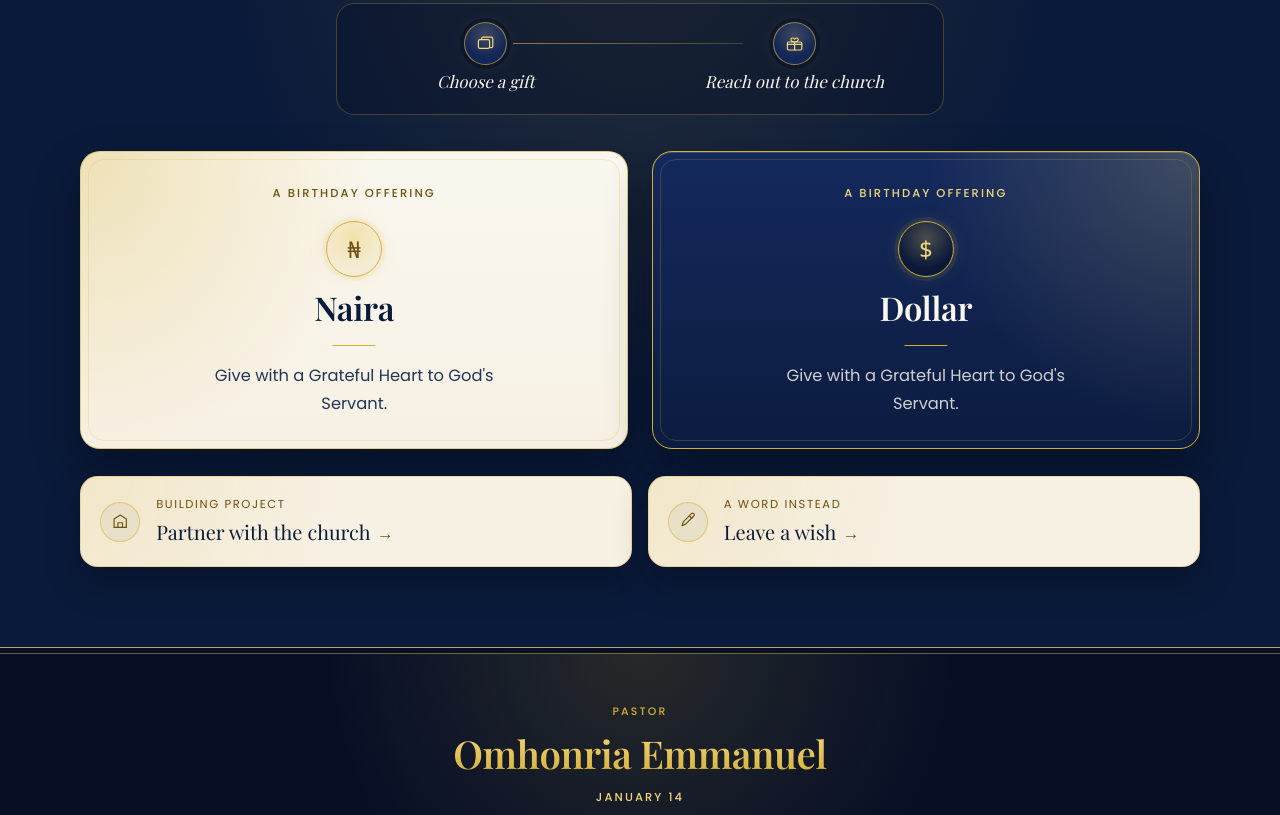
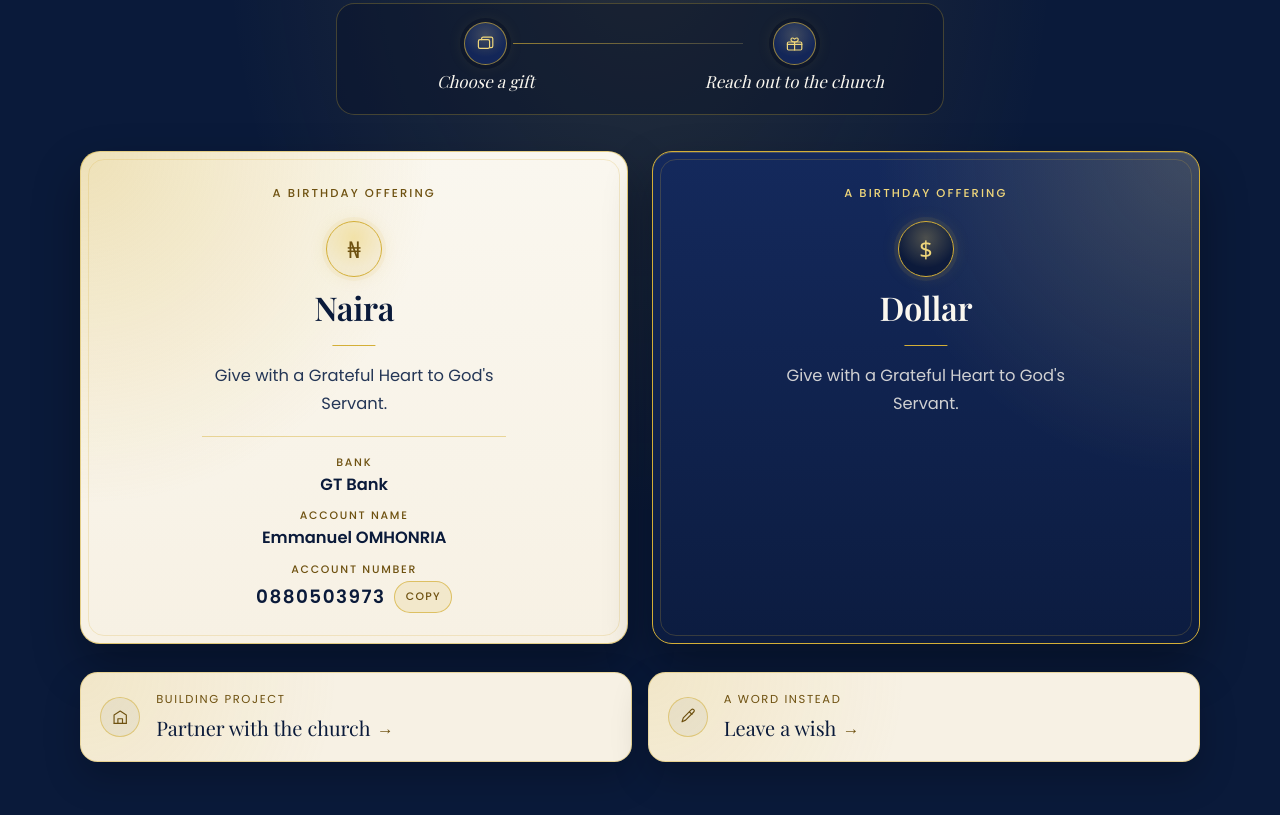
Before and after one commit to SammyCodes1/omhonria-emmanuel-birthday, a plain HTML site: page give.html in a window 1280 px wide. Shown: the part 660-1475 px from the top of the page. Drawn offline with nearby package versions, Linux system fonts and the light colour scheme; animation ran at ten frames a second; a web font is replaced by a local one.

Commit message:
Give page: add Naira GT Bank account details

```diff
--- a/css/style.css
+++ b/css/style.css
@@ -2767,6 +2767,96 @@ body.is-lightbox-open .site-nav {
   color: var(--cream-muted);
 }
 
+.page-give .offer-account {
+  width: 100%;
+  max-width: 19rem;
+  margin: 1.15rem 0 0;
+  padding-top: 1.05rem;
+  border-top: 1px solid rgb(212 175 55 / 0.45);
+  text-align: center;
+}
+
+.page-give .offer-account-row {
+  margin: 0 0 0.7rem;
+}
+
+.page-give .offer-account-row:last-child {
+  margin-bottom: 0;
+}
+
+.page-give .offer-account dt {
+  margin: 0 0 0.18rem;
+  font-size: 0.68rem;
+  font-weight: 500;
+  letter-spacing: 0.16em;
+  text-transform: uppercase;
+  color: #6e5110;
+}
+
+.page-give .offer-account dd {
+  margin: 0;
+  color: var(--navy);
+  font-size: 1.02rem;
+  font-weight: 600;
+  line-height: 1.35;
+}
+
+.page-give .offer-account-row--number dd {
+  display: flex;
+  align-items: center;
+  justify-content: center;
+  gap: 0.45rem 0.55rem;
+  flex-wrap: wrap;
+}
+
+.page-give .offer-account-number {
+  display: inline-block;
+  flex: 0 0 auto;
+  font-variant-numeric: tabular-nums;
+  letter-spacing: 0.08em;
+  white-space: nowrap;
+  overflow-wrap: normal;
+  word-break: keep-all;
+  font-size: 1.15rem;
+}
+
+.page-give .offer-copy {
+  flex: 0 0 auto;
+  display: inline-flex;
+  align-items: center;
+  justify-content: center;
+  min-height: 2rem;
+  padding: 0.28rem 0.65rem;
+  border: 1px solid rgb(212 175 55 / 0.7);
+  border-radius: 999px;
+  background: rgb(212 175 55 / 0.14);
+  color: #6e5110;
+  font-family: inherit;
+  font-size: 0.68rem;
+  font-weight: 500;
+  letter-spacing: 0.12em;
+  text-transform: uppercase;
+  cursor: pointer;
+}
+
+.page-give .offer-copy:hover,
+.page-give .offer-copy:focus-visible {
+  border-color: var(--gold);
+  background: rgb(212 175 55 / 0.26);
+}
+
+.page-give .offer-copy:focus-visible {
+  outline: 2px solid var(--gold);
+  outline-offset: 2px;
+}
+
+@media (max-width: 420px) {
+  .page-give .offer-account-number {
+    font-size: 1.05rem;
+    letter-spacing: 0.06em;
+  }
+}
+
 .page-give .offer-more {
   display: grid;
   gap: 0.95rem;
--- a/give.html
+++ b/give.html
@@ -31,8 +31,8 @@
       href="https://fonts.googleapis.com/css2?family=Playfair+Display:ital,wght@0,400;0,600;0,700;1,400;1,600&family=Poppins:wght@300;400;500;600&display=swap"
       rel="stylesheet"
     />
-    <link rel="stylesheet" href="css/style.css?v=20261124t" />
-    <link rel="stylesheet" href="css/motion.css?v=20261124t" />
+    <link rel="stylesheet" href="css/style.css?v=20261124u" />
+    <link rel="stylesheet" href="css/motion.css?v=20261124u" />
       <script>
       (function () {
         try {
@@ -120,6 +120,31 @@
               <div class="offer-mark" aria-hidden="true">₦</div>
               <h2>Naira</h2>
               <p class="offer-invite">Give with a Grateful Heart to God's Servant.</p>
+              <dl class="offer-account">
+                <div class="offer-account-row">
+                  <dt>Bank</dt>
+                  <dd>GT Bank</dd>
+                </div>
+                <div class="offer-account-row">
+                  <dt>Account name</dt>
+                  <dd>Emmanuel OMHONRIA</dd>
+                </div>
+                <div class="offer-account-row offer-account-row--number">
+                  <dt>Account number</dt>
+                  <dd>
+                    <span class="offer-account-number" id="naira-account-number">0880503973</span>
+                    <button
+                      type="button"
+                      class="offer-copy"
+                      data-copy="0880503973"
+                      aria-label="Copy account number 0880503973"
+                    >
+                      <span class="offer-copy-label">Copy</span>
+                    </button>
+                    <span class="offer-copy-status visually-hidden" aria-live="polite"></span>
+                  </dd>
+                </div>
+              </dl>
             </article>
             <article class="offer-card offer-card--dollar reveal">
               <p class="offer-kind">A birthday offering</p>
@@ -178,7 +203,7 @@
         <a class="footer-top" href="#top">Back to top</a>
       </div>
     </footer>
-    <script src="js/main.js?v=20261124t"></script>
-      <script src="js/motion.js?v=20261124t"></script>
+    <script src="js/main.js?v=20261124u"></script>
+      <script src="js/motion.js?v=20261124u"></script>
   </body>
 </html>
--- a/js/main.js
+++ b/js/main.js
@@ -147,6 +147,7 @@
   initCounters();
   initLightbox();
   initShare();
+  initOfferCopy();
   initBirthdayConfetti();
 
   function pad(value) {
@@ -589,6 +590,59 @@
     window.setTimeout(burstConfetti, 350);
   }
 
+  function initOfferCopy() {
+    const buttons = document.querySelectorAll(".offer-copy");
+    if (!buttons.length) return;
+
+    function fallbackCopy(text) {
+      const area = document.createElement("textarea");
+      area.value = text;
+      area.setAttribute("readonly", "");
+      area.style.position = "fixed";
+      area.style.left = "-9999px";
+      document.body.appendChild(area);
+      area.select();
+      let ok = false;
+      try {
+        ok = document.execCommand("copy");
+      } catch (err) {
+        ok = false;
+      }
+      area.remove();
+      return ok;
+    }
+
+    Array.prototype.forEach.call(buttons, function (btn) {
+      const label = btn.querySelector(".offer-copy-label") || btn;
+      const original = label.textContent;
+      const status = btn.parentNode ? btn.parentNode.querySelector(".offer-copy-status") : null;
+      const number = btn.getAttribute("data-copy") || "";
+
+      function markCopied() {
+        label.textContent = "Copied";
+        btn.setAttribute("aria-label", "Account number copied");
+        if (status) status.textContent = "Account number copied.";
+        window.setTimeout(function () {
+          label.textContent = original;
+          if (number) btn.setAttribute("aria-label", "Copy account number " + number);
+          if (status) status.textContent = "";
+        }, 1800);
+      }
+
+      btn.addEventListener("click", function () {
+        const text = btn.getAttribute("data-copy") || "";
+        if (!text) return;
+        if (navigator.clipboard && navigator.clipboard.writeText) {
+          navigator.clipboard.writeText(text).then(markCopied).catch(function () {
+            if (fallbackCopy(text)) markCopied();
+          });
+        } else if (fallbackCopy(text)) {
+          markCopied();
+        }
+      });
+    });
+  }
+
   function initShare() {
     const whatsapp = document.querySelector("#share-whatsapp");
     const facebook = document.querySelector("#share-facebook");
```
Also changed, not shown: archive.html (+5 -5 lines), index.html (+5 -5 lines), story.html (+4 -4 lines).
